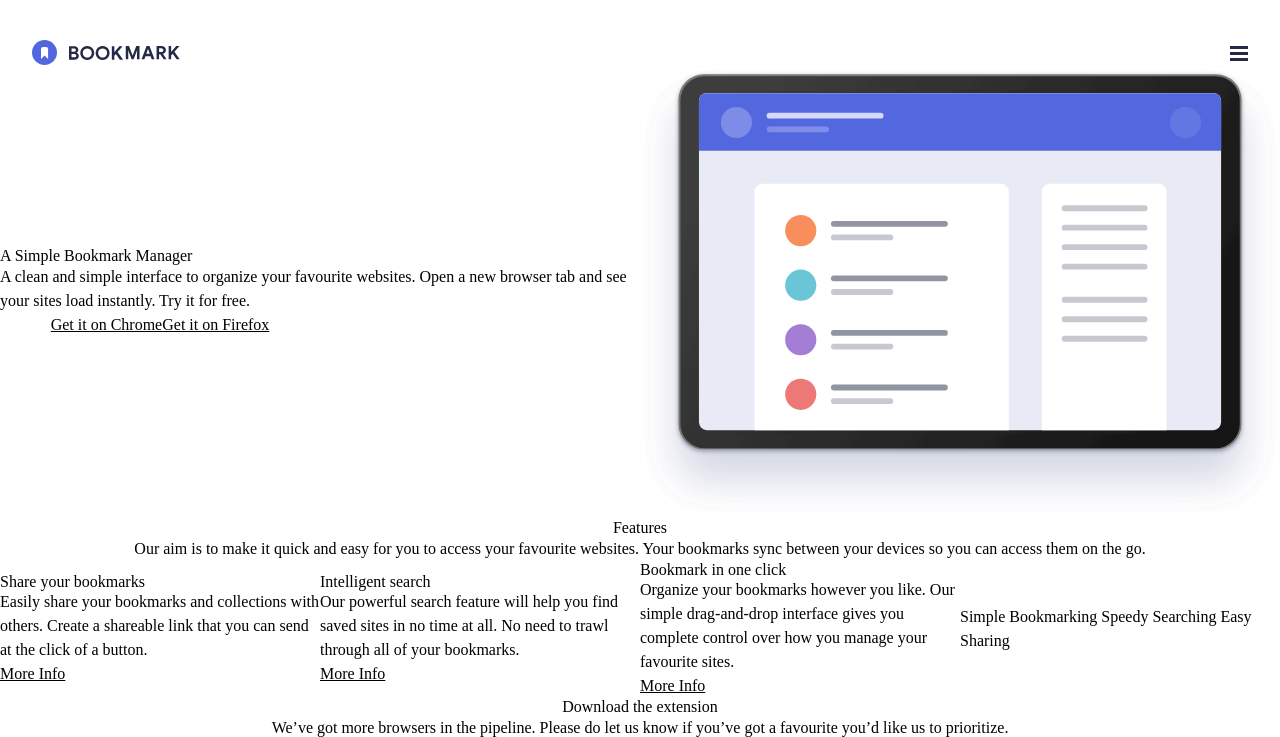
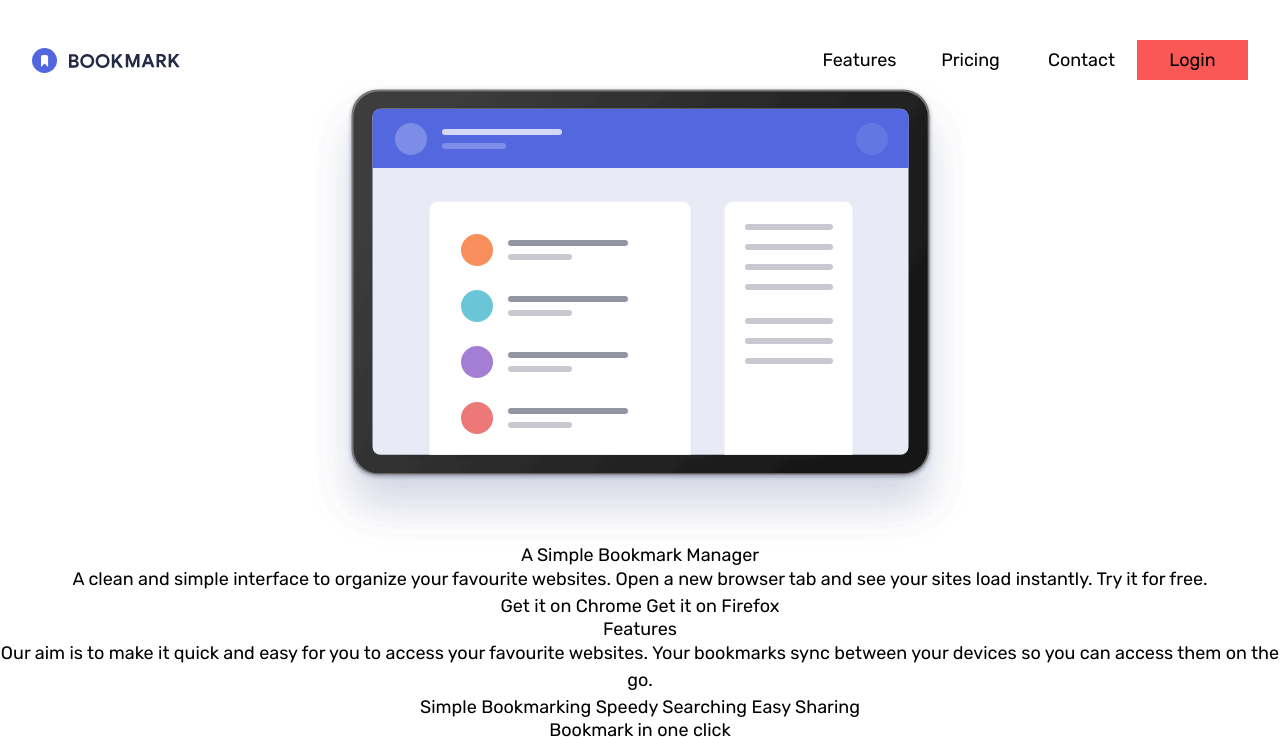
Before and after one commit to LenH4rd/Bookmark-Landing-Page, a website built with Parcel: page src/index.html in a window 1280 px wide. Shown: the top 737 px of the page. Built offline with nearby package versions, Linux system fonts and the light colour scheme.

Commit message:
update index/scss

```diff
--- a/src/index.html
+++ b/src/index.html
@@ -28,10 +28,10 @@
           <img src="images/icon-hamburger.svg" alt="" />
         </button>
         <menu aria-expanded="false">
-          <li>Features</li>
-          <li>Pricing</li>
-          <li>Contact</li>
-          <li>Login</li>
+          <li><a href="">Features</a></li>
+          <li><a href="">Pricing</a></li>
+          <li><a href="">Contact</a></li>
+          <li><a href="">Login</a></li>
         </menu>
       </nav>
     </header>
--- a/src/scss/abstracts/_index.scss
+++ b/src/scss/abstracts/_index.scss
@@ -1,2 +1 @@
-@forward "../abstracts/resets";
 @forward "../abstracts/variables";
--- a/src/scss/base/_base.scss
+++ b/src/scss/base/_base.scss
@@ -1,6 +1,10 @@
+@use "../abstracts/variables" as *;
+
 body {
   display: flex;
   flex-direction: column;
   align-items: center;
   text-align: center;
+  font-family: $ff-body;
+  font-size: $font-size;
 }
--- a/src/scss/base/_index.scss
+++ b/src/scss/base/_index.scss
@@ -1 +1,2 @@
 @forward "../base/base";
+@forward "../base/reset";
--- a/src/scss/components/_button.scss
+++ b/src/scss/components/_button.scss
@@ -3,18 +3,11 @@
   border: none;
 }
 
-menu {
-  position: absolute;
+@media (width >= 768px) {
+  menu {
+    & li {
+      width: 111px;
+      min-height: 40px;
+    }
+  }
 }
-
-menu[aria-expanded="false"] {
-  visibility: hidden;
-}
-
-menu[aria-expanded="true"] {
-  visibility: visible;
-}
-
-.row a {
-  display: inline-block;
-}
--- a/src/scss/layout/_header.scss
+++ b/src/scss/layout/_header.scss
@@ -8,4 +8,17 @@ nav {
   display: flex;
   justify-content: space-between;
   align-items: center;
+
+  & menu li {
+    display: flex;
+    justify-content: center;
+    align-items: center;
+  }
 }
+
+@media (width >= 1440px) {
+  header {
+    padding-inline: 165px;
+    padding-block-start: 48px;
+  }
+}
--- a/src/scss/layout/_index.scss
+++ b/src/scss/layout/_index.scss
@@ -1,2 +1,4 @@
 @forward "../layout/header";
 @forward "../layout/footer";
+@forward "../layout/forms";
+@forward "../layout/navigation";
--- /dev/null
+++ b/src/scss/layout/_navigation.scss
@@ -0,0 +1,43 @@
+@use "../abstracts/variables" as *;
+
+menu {
+  position: absolute;
+}
+
+a {
+  text-decoration: none;
+}
+
+.row a {
+  display: inline-block;
+}
+
+@media (width < 768px) {
+  menu[aria-expanded="false"] {
+    visibility: hidden;
+  }
+
+  menu[aria-expanded="true"] {
+    visibility: visible;
+  }
+}
+
+@media (width >= 768px) {
+  .menuButton {
+    visibility: hidden;
+    position: absolute;
+  }
+  menu {
+    display: flex;
+    position: static;
+    visibility: visible;
+
+    & li {
+      list-style: none;
+
+      &:last-child {
+        background-color: $primary-sRed;
+      }
+    }
+  }
+}
--- a/src/scss/main.scss
+++ b/src/scss/main.scss
@@ -1,32 +1,4 @@
-@use "abstracts" as *;
+@use "abstracts";
 @use "layout";
 @use "base";
 @use "components";
-
-main {
-  width: 100%;
-}
-
-@media (width >= 425px) {
-  section {
-    display: flex;
-    flex-direction: row-reverse;
-
-    & img {
-      width: 50%;
-    }
-    & div {
-      width: 50%;
-      display: flex;
-      flex-direction: column;
-      justify-content: center;
-      text-align: start;
-    }
-  }
-}
-
-@media (width >= 1024px) {
-  .row {
-    flex-direction: row;
-  }
-}
```
Also changed, not shown: dist/index.html, src/scss/base/_reset.scss (renamed from src/scss/abstracts/_resets.scss), src/scss/layout/_forms.scss (added), 5 other files.
